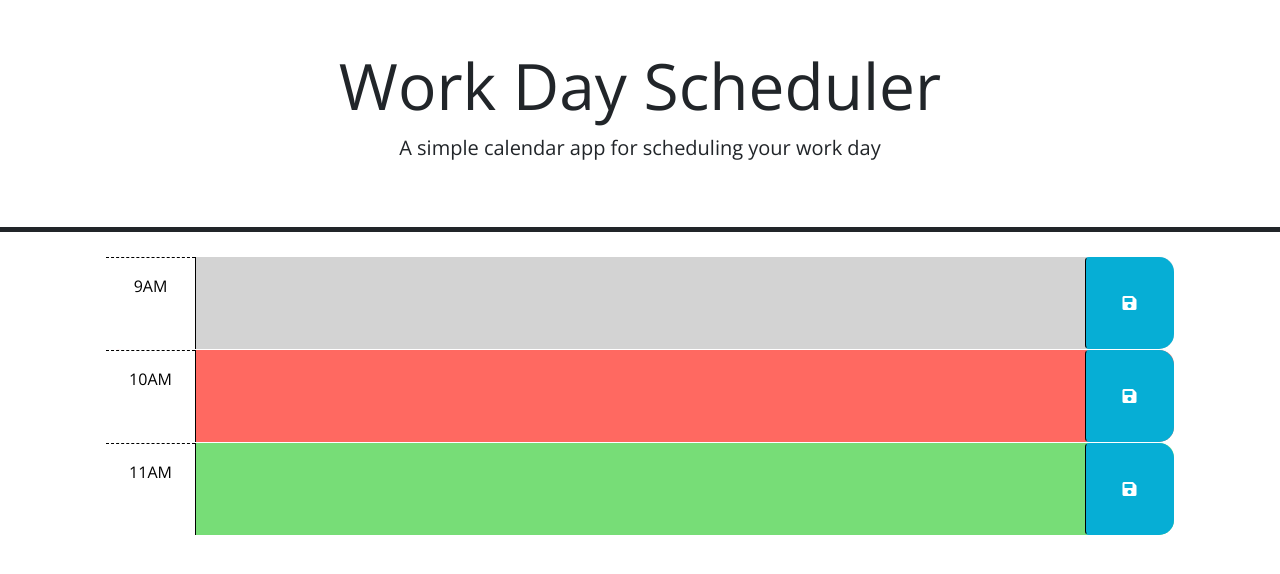
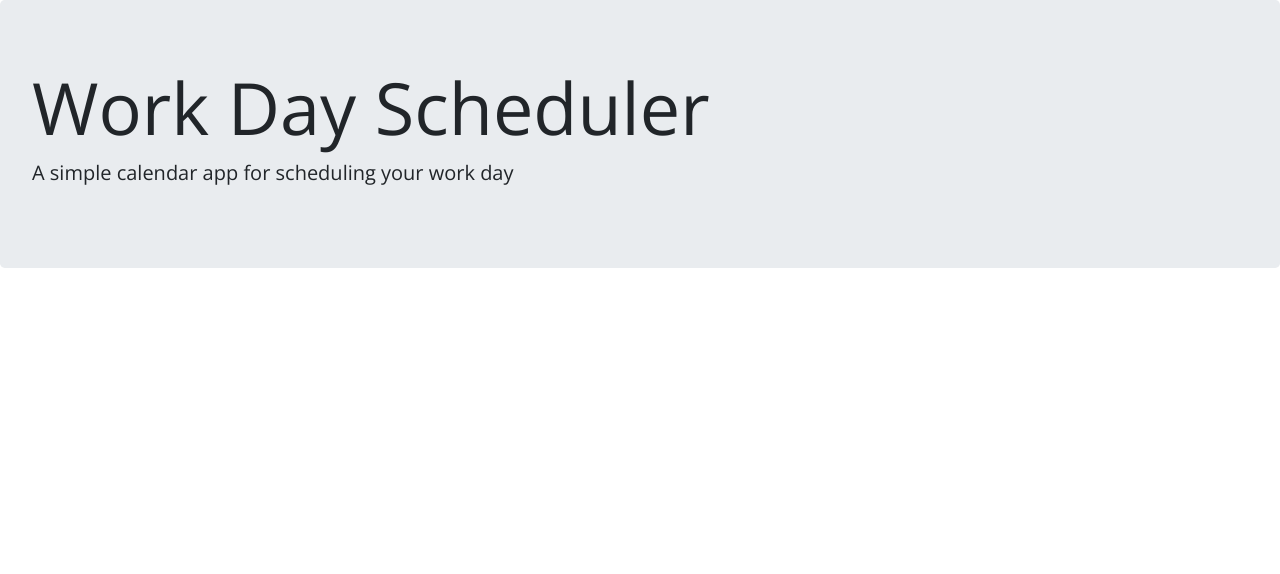
Before and after one commit to BondT1/Work-Day-Scheduler, a plain HTML site: page index.html in a window 1280 px wide. Drawn offline with nearby package versions, Linux system fonts and the light colour scheme.

Commit message:
changed around the index.js

```diff
--- a/index.html
+++ b/index.html
@@ -6,7 +6,7 @@
     <meta http-equiv="X-UA-Compatible" content="ie=edge" />
     <link
       rel="stylesheet"
-      href="https://cdn.jsdelivr.net/npm/bootstrap@5.1.3/dist/css/bootstrap.min.css"
+      href="https://stackpath.bootstrapcdn.com/bootstrap/4.3.1/css/bootstrap.min.css"
     />
     <link
       rel="stylesheet"
@@ -23,56 +23,18 @@
   </head>
 
   <body>
-    <header class="p-5 mb-4 border-5 border-bottom border-dark text-center">
+    <header class="jumbotron">
       <h1 class="display-3">Work Day Scheduler</h1>
       <p class="lead">A simple calendar app for scheduling your work day</p>
       <p id="currentDay" class="lead"></p>
     </header>
-    <div class="container-lg px-5">
-      <!-- Use class for "past", "present", and "future" to apply styles to the
-        time-block divs accordingly. The javascript will need to do this by
-        adding/removing these classes on each div by comparing the hour in the
-        id to the current hour. The html provided below is meant to be an example
-        demonstrating how the css provided can be leveraged to create the
-        desired layout and colors. The html below should be removed or updated
-        in the finished product. Remember to delete this comment once the
-        code is implemented.
-        -->
+    <div class="container" id="time-blocks">
+    <!--Time blocks appear here-->
+    </div>
 
-      <!-- Example of a past time block. The "past" class adds a gray background color. -->
-      <div id="hour-9" class="row time-block past">
-        <div class="col-2 col-md-1 hour text-center py-3">9AM</div>
-        <textarea class="col-8 col-md-10 description" rows="3"> </textarea>
-        <button class="btn saveBtn col-2 col-md-1" aria-label="save">
-          <i class="fas fa-save" aria-hidden="true"></i>
-        </button>
-      </div>
 
-      <!-- Example of a a present time block. The "present" class adds a red background color. -->
-      <div id="hour-10" class="row time-block present">
-        <div class="col-2 col-md-1 hour text-center py-3">10AM</div>
-        <textarea class="col-8 col-md-10 description" rows="3"> </textarea>
-        <button class="btn saveBtn col-2 col-md-1" aria-label="save">
-          <i class="fas fa-save" aria-hidden="true"></i>
-        </button>
-      </div>
-
-      <!-- Example of a future time block. The "future" class adds a green background color. -->
-      <div id="hour-11" class="row time-block future">
-        <div class="col-2 col-md-1 hour text-center py-3">11AM</div>
-        <textarea class="col-8 col-md-10 description" rows="3"> </textarea>
-        <button class="btn saveBtn col-2 col-md-1" aria-label="save">
-          <i class="fas fa-save" aria-hidden="true"></i>
-        </button>
-      </div>
-
-    <script src="https://code.jquery.com/jquery-3.4.1.min.js"></script>
-    <script
-      src="https://cdn.jsdelivr.net/npm/dayjs@1.11.3/dayjs.min.js"
-      integrity="sha256-iu/zLUB+QgISXBLCW/mcDi/rnf4m4uEDO0wauy76x7U="
-      crossorigin="anonymous"
-    ></script>
-
+    <script src="https://cdnjs.cloudflare.com/ajax/libs/jquery/3.2.1/jquery.min.js"></script>
+    <script src="https://cdnjs.cloudflare.com/ajax/libs/moment.js/2.24.0/moment.min.js"></script>
     <script src="script.js"></script>
   </body>
 </html>
```
